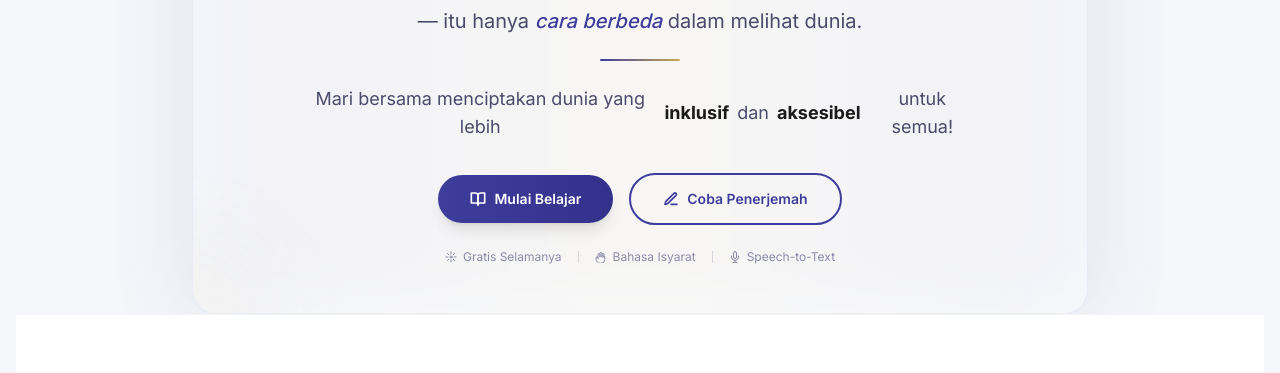
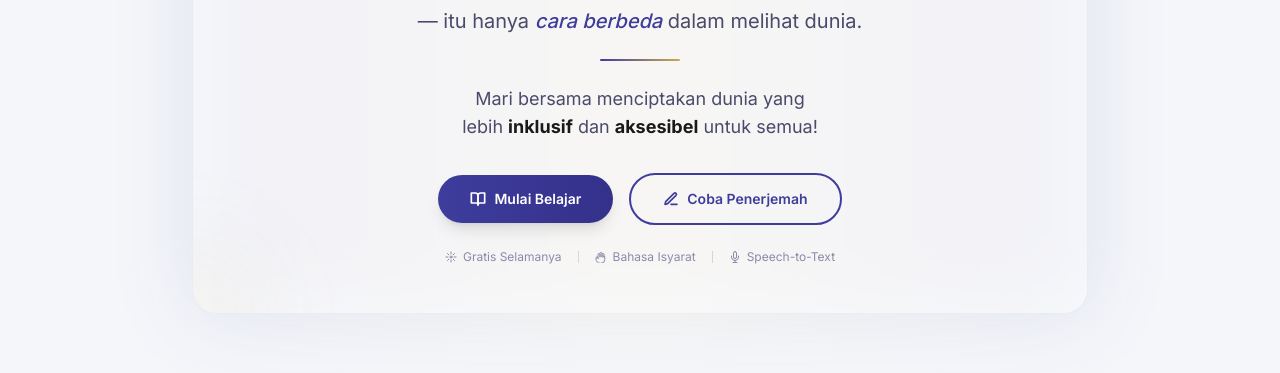
Before and after one commit to briellaYourBae/SabdaLekha, a website: page index.html in a window 1280 px wide. Shown: the part 2628-3001 px from the top of the page. Drawn offline with nearby package versions, Linux system fonts and the light colour scheme.

Commit message:
fix: rapikan layout section penutup dan pisahkan footer dari container

```diff
--- a/css/style.css
+++ b/css/style.css
@@ -10,6 +10,13 @@
     color: #1A1A1A;
     transition: background-color 0.3s ease, color 0.3s ease;
     overflow-x: hidden;
+    min-height: 100vh;
+    display: flex;
+    flex-direction: column;
+}
+
+footer {
+    margin-top: auto;
 }
 
 .dark body {
@@ -19,35 +26,24 @@
 
 html {
     scroll-behavior: smooth;
+    scrollbar-width: none; /* Firefox */
+    -ms-overflow-style: none; /* IE/Edge legacy */
+}
+html::-webkit-scrollbar {
+    display: none; /* Chrome, Safari, Edge Chromium */
+}
+body {
+    scrollbar-width: none;
+    -ms-overflow-style: none;
+}
+body::-webkit-scrollbar {
+    display: none;
 }
 
 .icon {
     display: inline-block;
     vertical-align: -3px;
     flex-shrink: 0;
-}
-
-::-webkit-scrollbar {
-    width: 8px;
-}
-::-webkit-scrollbar-track {
-    background: #E8EAF0;
-}
-.dark ::-webkit-scrollbar-track {
-    background: #1A1A2E;
-}
-::-webkit-scrollbar-thumb {
-    background: linear-gradient(180deg, #3F3D9C, #C8A951);
-    border-radius: 10px;
-}
-.dark ::-webkit-scrollbar-thumb {
-    background: linear-gradient(180deg, #C8A951, #3F3D9C);
-}
-::-webkit-scrollbar-thumb:hover {
-    background: linear-gradient(180deg, #33318A, #B89A40);
-}
-.dark ::-webkit-scrollbar-thumb:hover {
-    background: linear-gradient(180deg, #B89A40, #33318A);
 }
 
 ::selection {
--- a/index.html
+++ b/index.html
@@ -564,7 +564,7 @@
 
                         <!-- Call to Action -->
                         <p class="text-base sm:text-lg text-[#4A4A6A] dark:text-[#B8B8D0] mb-8 max-w-2xl mx-auto">
-                            <span class="inline-flex items-center gap-2">Mari bersama menciptakan dunia yang lebih <strong class="text-[#1A1A1A] dark:text-[#EAEAEA]">inklusif</strong> dan <strong class="text-[#1A1A1A] dark:text-[#EAEAEA]">aksesibel</strong> untuk semua!
+                            Mari bersama menciptakan dunia yang <br> lebih  <strong class="text-[#1A1A1A] dark:text-[#EAEAEA]">inklusif</strong> dan <strong class="text-[#1A1A1A] dark:text-[#EAEAEA]">aksesibel</strong> untuk semua!
                         </p>
 
                         <!-- Buttons dengan Hover Effect Keren -->
@@ -606,6 +606,9 @@
                     </div>
                 </div>
             </div>
+
+        </div>
+    </section>
 
     <!-- ===== FOOTER ===== -->
     <footer>
--- /dev/null
+++ b/package.json
@@ -0,0 +1,5 @@
+{
+  "devDependencies": {
+    "tailwindcss": "^4.3.1"
+  }
+}
```
Also changed, not shown: 1 other file.
